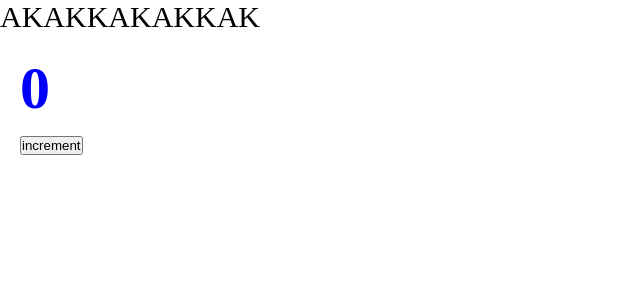
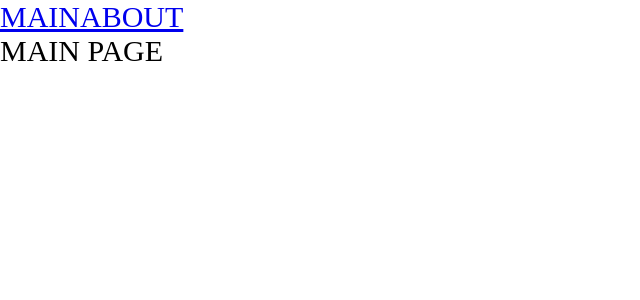
Before and after one commit to hrz-sg/articles-app, a React app: page / in a window 1280 px wide. Shown: the top 300 px of the page, without its empty margins (0-640 px from the left). Built offline with nearby package versions, Linux system fonts and the light colour scheme.

Commit message:
add code splitting, lazy suspence

```diff
--- a/package.json
+++ b/package.json
@@ -15,6 +15,7 @@
     "@types/node": "^22.13.5",
     "@types/react": "^19.0.10",
     "@types/react-dom": "^19.0.4",
+    "@types/react-router-dom": "^5.3.3",
     "@types/webpack": "^5.28.5",
     "@types/webpack-dev-server": "^4.7.1",
     "css-loader": "^7.1.2",
@@ -32,6 +33,7 @@
   },
   "dependencies": {
     "react": "^19.0.0",
-    "react-dom": "^19.0.0"
+    "react-dom": "^19.0.0",
+    "react-router-dom": "^7.2.0"
   }
 }
--- a/src/App.tsx
+++ b/src/App.tsx
@@ -1,11 +1,22 @@
+import { Route, Routes } from 'react-router-dom';
 import Counter from './components/Counter';
 import './index.scss';
+import { AboutPageAsync } from './pages/AboutPage/AboutPage.async';
+import { MainPageAsync } from './pages/MainPage/MainPage.async';
+import { Link } from 'react-router-dom';
+import { Suspense } from 'react';
 
 const App = () => {
   return (
     <div className="app">
-        AKAKKAKAKKAK
-      <Counter />
+      <Link to={'/'}>MAIN</Link>
+      <Link to={'/about'}>ABOUT</Link>
+        <Suspense fallback={<div>Loading ...</div>}>
+          <Routes>
+              <Route path={'/about'} element={<AboutPageAsync />} />
+              <Route path={'/'} element={<MainPageAsync />}/>
+          </Routes>
+        </Suspense>
     </div>
   )
 }
--- a/src/index.tsx
+++ b/src/index.tsx
@@ -1,10 +1,13 @@
 import { createRoot } from 'react-dom/client';
 import App from './App';
+import { BrowserRouter } from 'react-router-dom';
 
 const root = createRoot(
     document.getElementById('root')
 )
 
 root.render(
-    <App />
+    <BrowserRouter>
+        <App />
+    </BrowserRouter>
 )
--- /dev/null
+++ b/src/pages/AboutPage/AboutPage.async.tsx
@@ -0,0 +1,3 @@
+import { lazy } from 'react';
+
+export const AboutPageAsync = lazy(() => import('./AboutPage'));
--- /dev/null
+++ b/src/pages/AboutPage/AboutPage.tsx
@@ -0,0 +1,11 @@
+import React from 'react'
+
+const AboutPage = () => {
+  return (
+    <div>
+      ABOUT PAGE
+    </div>
+  )
+}
+
+export default AboutPage
--- /dev/null
+++ b/src/pages/MainPage/MainPage.async.tsx
@@ -0,0 +1,3 @@
+import { lazy } from 'react';
+
+export const MainPageAsync = lazy(() => import('./MainPage'));
--- /dev/null
+++ b/src/pages/MainPage/MainPage.tsx
@@ -0,0 +1,11 @@
+import React from 'react'
+
+const MainPage = () => {
+  return (
+    <div>
+      MAIN PAGE
+    </div>
+  )
+}
+
+export default MainPage
```
Also changed, not shown: 9 other files (tests, documents, lock files or other folders).
